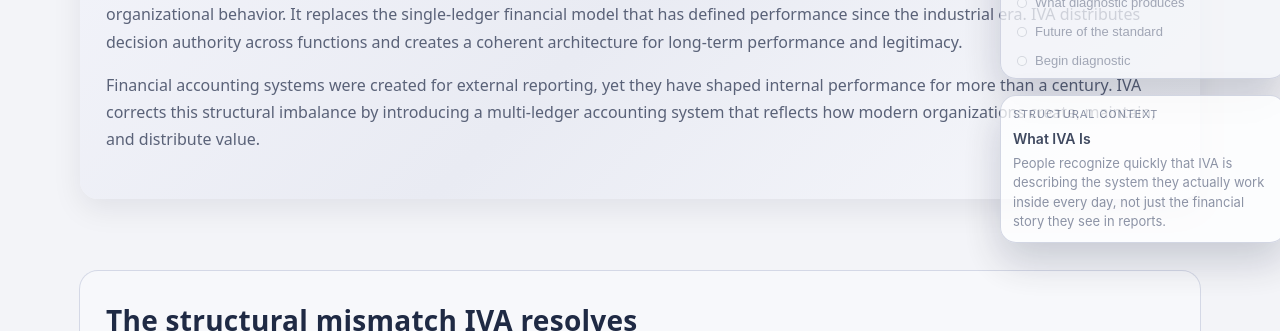
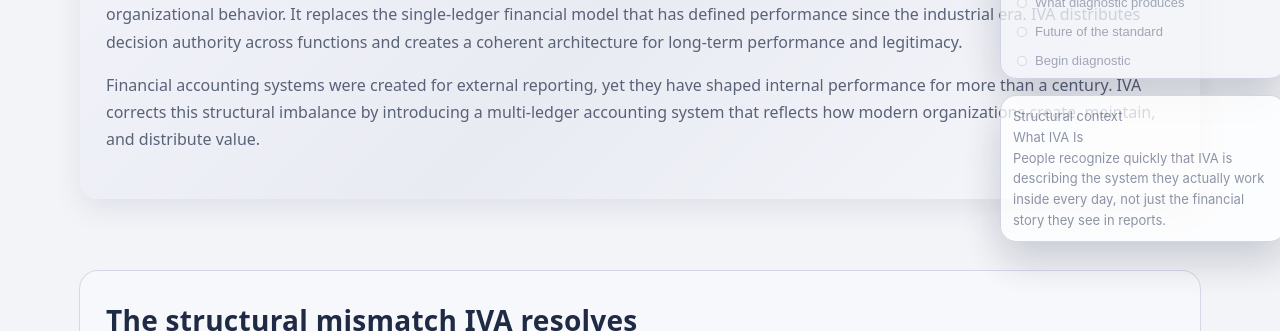
Before and after one commit to efost7873/integratedvaluearchitecture.com, a Jekyll site: the page built from index.html, in a window 1280 px wide. Shown: the part 428-759 px from the top of the page. Built offline with Jekyll 4.4.1, drawn with Linux system fonts in a browser that asks for light colours.

Commit message:
Update _homepage.scss

```diff
--- a/_sass/_homepage.scss
+++ b/_sass/_homepage.scss
@@ -283,6 +283,35 @@
 }
 
 /* ================================
+   BASE ENGINE POSITIONING
+================================ */
+
+#iva-structural-engine {
+  position: fixed;
+  top: 120px;
+  right: 12px;
+  display: flex;
+  flex-direction: column;
+  gap: 10px;
+  z-index: 998;
+  font-size: 13px;
+  color: var(--iva-text-soft);
+  pointer-events: none;
+  transition: right 0.25s ease, opacity 0.25s ease;
+}
+
+/* Peek mode */
+#iva-structural-engine.peek {
+  right: -6px;
+  opacity: 0.85;
+}
+
+#iva-structural-engine.peek:hover {
+  right: 12px;
+  opacity: 1;
+}
+
+/* ================================
    BAR + NODES
 ================================ */
 
@@ -301,7 +330,6 @@
   max-height: calc(100vh - 160px);
   overflow-y: auto;
   pointer-events: auto;
-  transition: padding 0.25s ease;
 }
 
 .iva-structural-node {
@@ -315,13 +343,12 @@
   cursor: pointer;
   color: var(--iva-text-soft);
   font-size: 13px;
-  text-align: left;
+  opacity: 0.8;
   transition:
     background-color var(--iva-transition-fast),
     color var(--iva-transition-fast),
     transform var(--iva-transition-fast),
     opacity var(--iva-transition-fast);
-  opacity: 0.8;
 }
 
 .iva-structural-node .iva-structural-dot {
@@ -361,7 +388,7 @@
 
 .iva-structural-panel {
   margin-top: 6px;
-  padding: 10px 12px 10px;
+  padding: 10px 12px;
   border-radius: 16px;
   background: rgba(255, 255, 255, 0.9);
   border: 1px solid rgba(184, 190, 210, 0.7);
@@ -371,27 +398,7 @@
   max-width: 260px;
   pointer-events: auto;
   overflow-x: hidden;
-  transition: max-width 0.25s ease, opacity 0.25s ease, padding 0.25s ease;
-}
-
-.iva-structural-panel-title {
-  font-size: 11px;
-  text-transform: uppercase;
-  letter-spacing: 0.08em;
-  color: var(--iva-text-soft);
-  margin-bottom: 4px;
-}
-
-.iva-structural-panel-section {
-  font-size: 14px;
-  font-weight: 600;
-  color: var(--iva-blue);
-  margin-bottom: 4px;
-}
-
-.iva-structural-panel-text {
-  font-size: 13px;
-  line-height: 1.5;
+  transition: max-width 0.25s ease, opacity 0.25s ease;
 }
 
 /* ================================
@@ -401,7 +408,7 @@
 .iva-structural-flyout {
   position: absolute;
   top: 0;
-  right: 100%; /* flush with bar */
+  right: 100%;
   height: 100%;
   display: none;
   pointer-events: none;
@@ -433,7 +440,7 @@
 }
 
 /* ================================
-   AUTO-COLLAPSE + FIXED BAR WIDTH
+   COLLAPSED MODE (64px)
 ================================ */
 
 @media (max-width: 1100px) {
@@ -448,7 +455,6 @@
     max-width: 64px;
     padding: 6px;
     max-height: calc(100vh - 120px);
-    overflow-y: auto;
   }
 
   .iva-structural-node {
@@ -469,15 +475,10 @@
     padding: 8px 10px;
     opacity: 0.92;
   }
-
-  .iva-structural-panel-text {
-    font-size: 12px;
-    line-height: 1.4;
-  }
 }
 
 /* ================================
-   SHIFT BAR LEFT WHEN PANEL IS HIDDEN
+   PANEL HIDDEN (BAR ONLY)
 ================================ */
 
 @media (max-width: 900px) {
```
